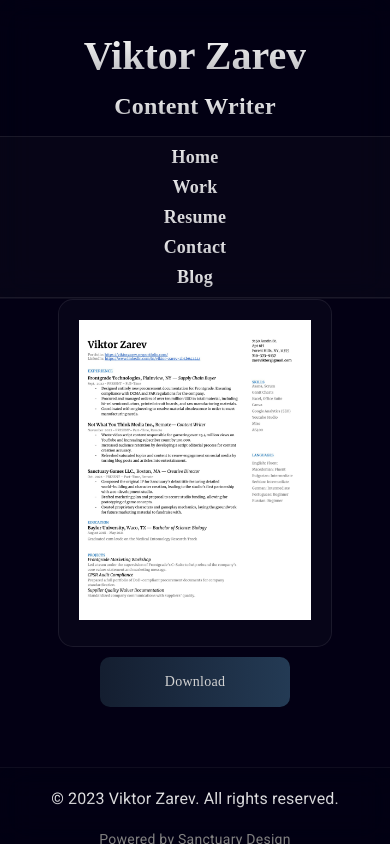
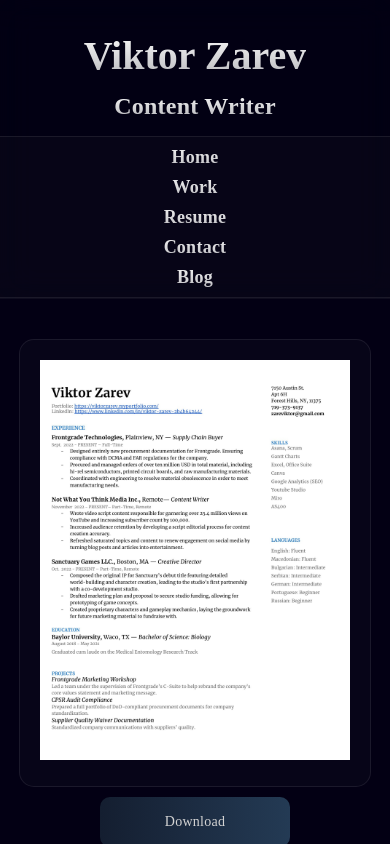
Before and after one commit to jeanmichelthompson/zarev-portfolio-app, an Angular app: page /resume in a window 390 px wide. Built offline with nearby package versions, Linux system fonts and the light colour scheme.

Commit message:
minor adjustments to resume

```diff
--- a/src/app/app-routing.module.ts
+++ b/src/app/app-routing.module.ts
@@ -1,12 +1,13 @@
 import { NgModule } from '@angular/core';
 import { RouterModule, Routes } from '@angular/router';
 import { ContactComponent } from './contact/contact.component';
+import { ResumeComponent } from './resume/resume.component';
 
 const routes: Routes = [
   { path: '', redirectTo: '/home', pathMatch: 'full' },
   { path: 'home', loadChildren: () => import('./home/home.module').then(m => m.HomeModule) },
   { path: 'work', loadChildren: () => import('./work/work.module').then(m => m.WorkModule) },
-  { path: 'resume', loadChildren: () => import('./resume/resume.module').then(m => m.ResumeModule) },
+  { path: 'resume', component: ResumeComponent },
   { path: 'contact', component: ContactComponent },
 ];
 
--- a/src/app/home/about/about.component.css
+++ b/src/app/home/about/about.component.css
@@ -59,7 +59,13 @@
 
   .about-text p {
     margin-left: 130px;
-    font-size: 14px;
+    font-size: 18px;
     width: 300px;
   }
 }
+
+@media (max-width: 320px) {
+  .about-text p {
+    font-size: 14px;
+  }
+}
--- a/src/app/resume/resume.component.css
+++ b/src/app/resume/resume.component.css
@@ -3,6 +3,7 @@
   flex-direction: column;
   align-items: center;
   justify-content: center;
+  margin-top: 40px;
 }
 
 .resume-image {
@@ -61,7 +62,7 @@ a {
 
 @media (max-width: 390px) {
   .resume-image img {
-    height: 300px;
+    height: 400px;
   }
 
   .btn-grad {
```
